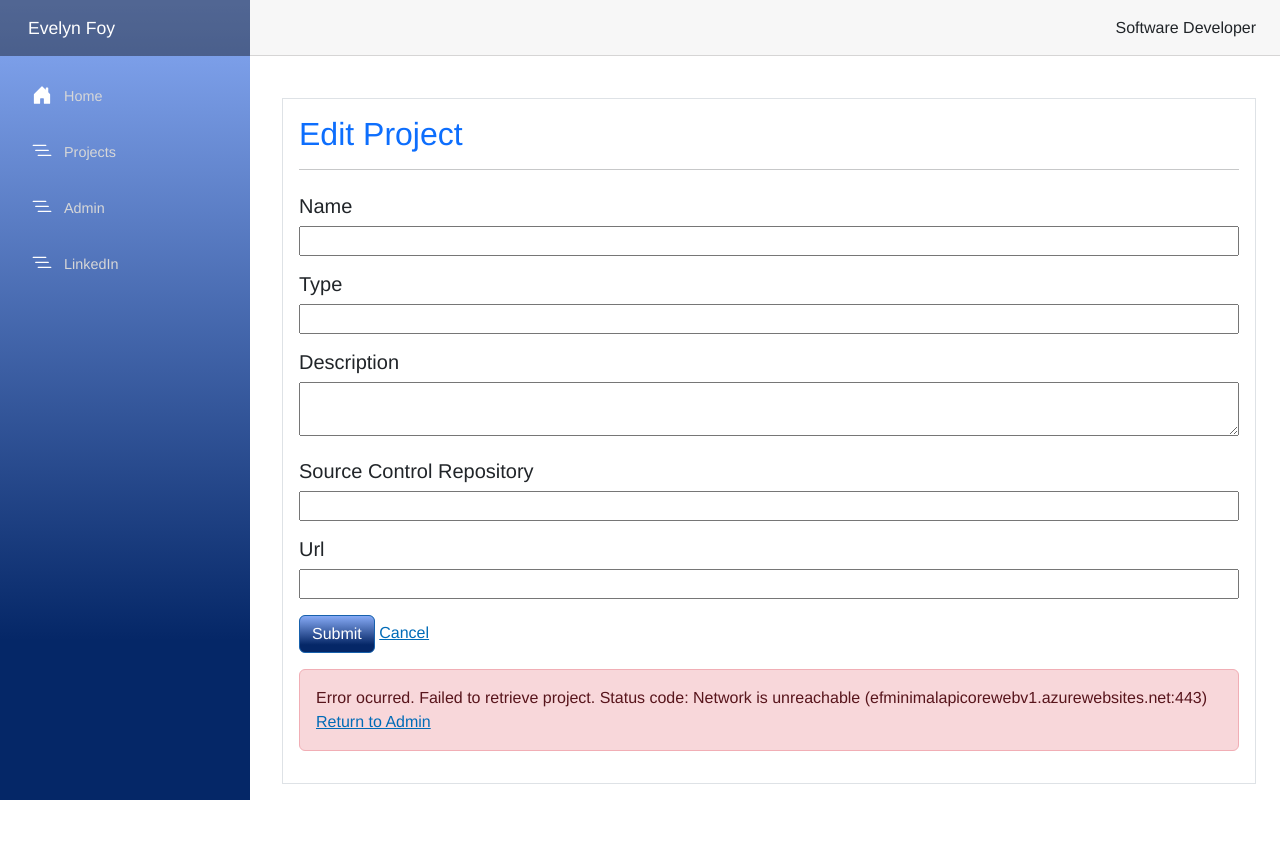
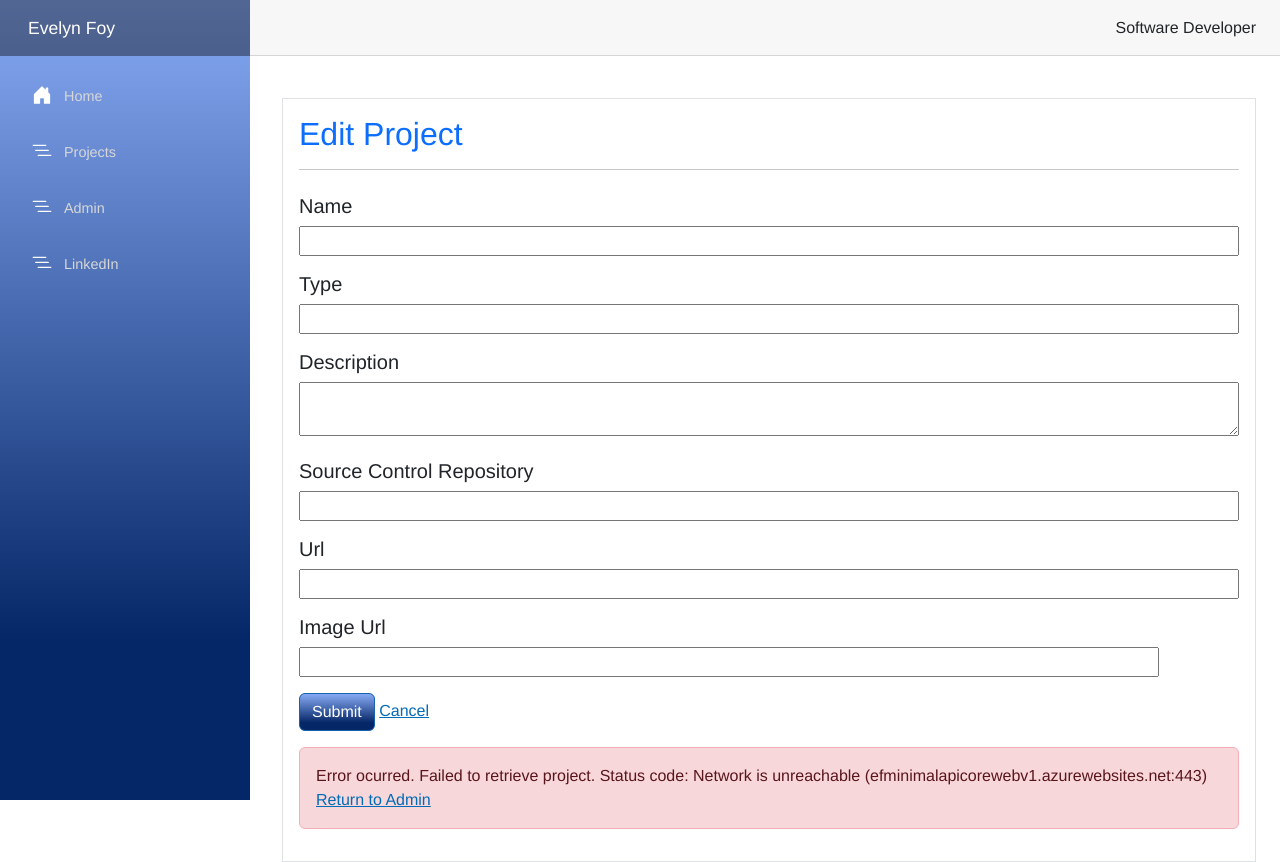
Before and after one commit to evelynfoy/blazor-website, an ASP.NET Core app: page /edit/1 in a window 1280 px wide. Before the commit the page ends 800 px from the top, so only its background shows below. Run offline with ASP.NET Core 8, Linux system fonts and the light colour scheme; data that the repository does not hold is empty; style sheets or scripts are compiled from the project's sources.

Commit message:
#1 - Added image url to CRUD pages and project class

```diff
--- a/EFBlazorWebAppWebsite/Components/Pages/Create.razor
+++ b/EFBlazorWebAppWebsite/Components/Pages/Create.razor
@@ -43,6 +43,12 @@
             <div class="col">
                 <label class="h5">Url</label>
                 <InputText class="displaySize" @bind-Value="newProject!.Url" />
+            </div>
+        </div>
+        <div class="row pb-3">
+            <div class="col-11">
+                <label class="h5">Image Url</label>
+                <InputText class="displaySize" @bind-Value="newProject!.ImageUrl" />
             </div>
         </div>
 
--- a/EFBlazorWebAppWebsite/Components/Pages/Delete.razor
+++ b/EFBlazorWebAppWebsite/Components/Pages/Delete.razor
@@ -40,6 +40,12 @@
             <div class="col">
                 <label class="h5">Url</label>
                 <InputText class="displaySize" @bind-Value="_project!.Url" />
+            </div>
+        </div>
+        <div class="row pb-3">
+            <div class="col">
+                <label class="h5">Image Url</label>
+                <InputText class="displaySize" @bind-Value="_project!.ImageUrl" />
             </div>
         </div>
 
--- a/EFBlazorWebAppWebsite/Components/Pages/Edit.razor
+++ b/EFBlazorWebAppWebsite/Components/Pages/Edit.razor
@@ -40,6 +40,12 @@
             <div class="col">
                 <label class="h5">Url</label>
                 <InputText class="displaySize" @bind-Value="_project!.Url" />
+            </div>
+        </div>
+        <div class="row pb-3">
+            <div class="col-11">
+                <label class="h5">Image Url</label>
+                <InputText class="displaySize" @bind-Value="_project!.ImageUrl" />
             </div>
         </div>
 
--- a/EFBlazorWebAppWebsite/Project.cs
+++ b/EFBlazorWebAppWebsite/Project.cs
@@ -10,5 +10,6 @@ public class Project
     public string? Description { get; set; }
     public string? SourceControlRepository { get; set; }
     public string? Url { get; set; }
+    public string? ImageUrl { get; set; }
 
 }
```
Also changed, not shown: EFBlazorWebAppWebsite/Components/Pages/Detail.razor (+27 -5 lines), EFBlazorWebAppWebsite/EFBlazorWebAppWebsite.csproj.
